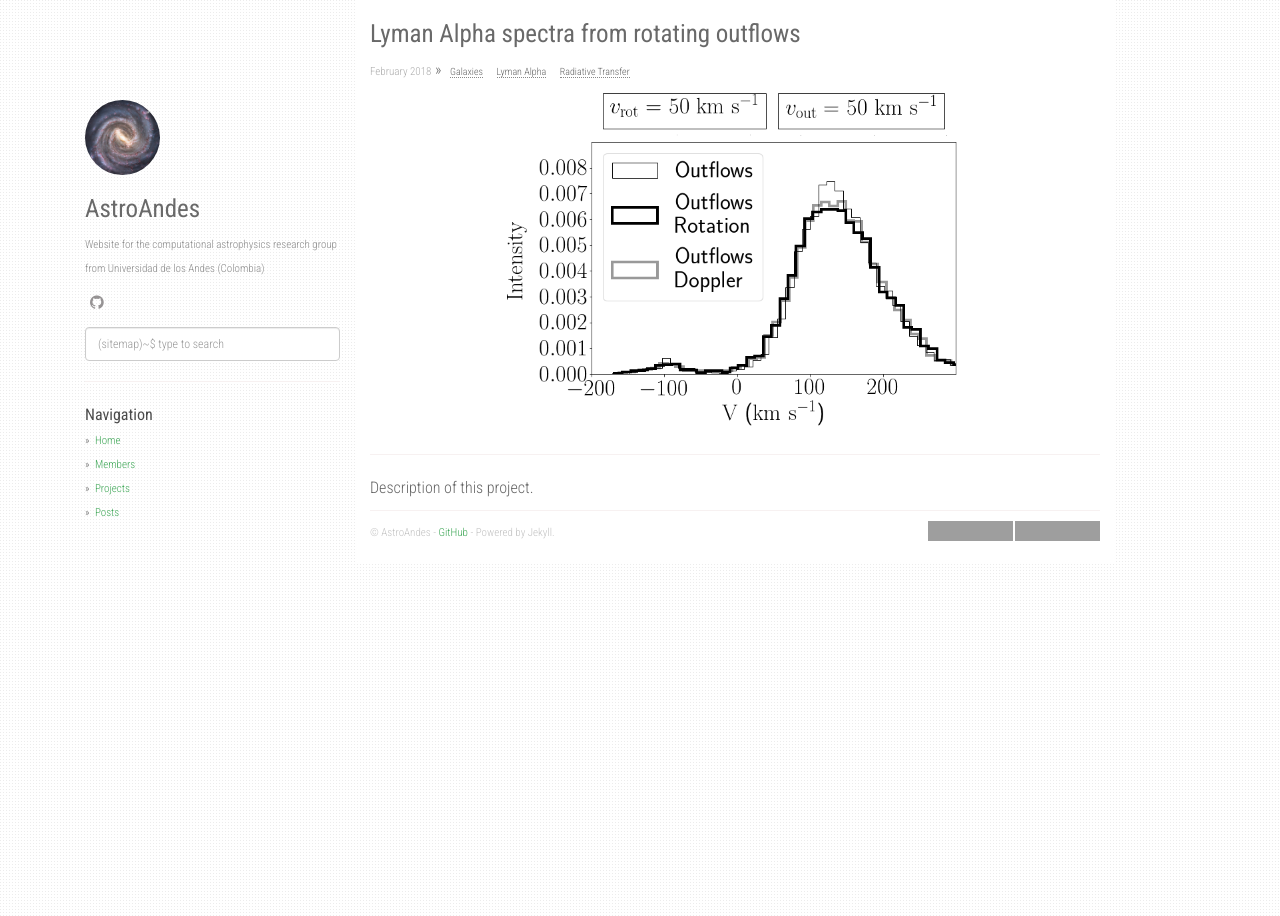
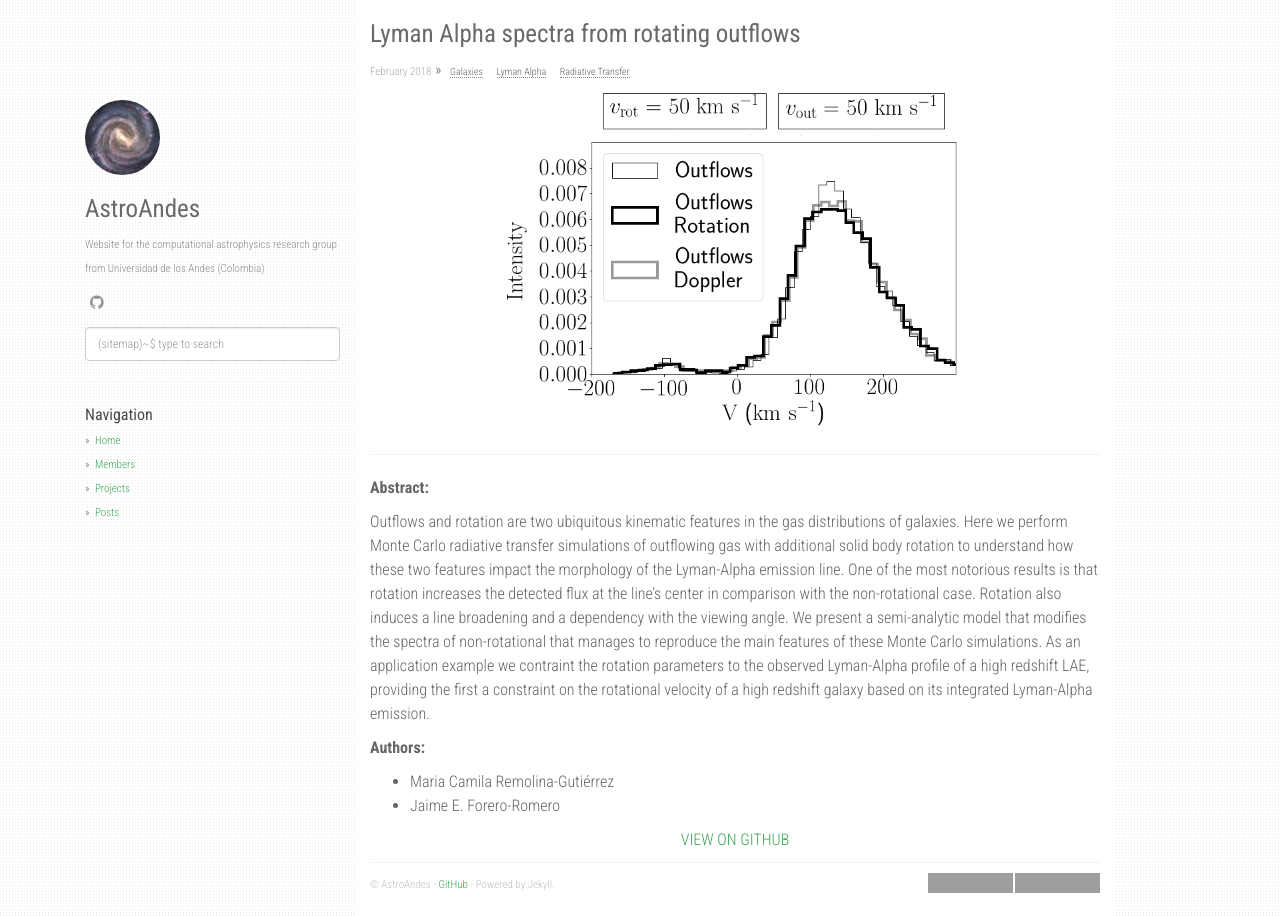
Before and after one commit to astroandes/astroandes.github.io, a Jekyll site: the page built from _project/lya_rotationoutflows.md, in a window 1280 px wide. Built offline with Jekyll 4.4.1, drawn with Linux system fonts in a browser that asks for light colours; nearby versions of some CDN libraries; grey boxes are pictures that could not be loaded.

Commit message:
updates in projects

```diff
--- a/_project/lya_rotationoutflows.md
+++ b/_project/lya_rotationoutflows.md
@@ -3,4 +3,26 @@ layout: project_single
 title:  "Lyman Alpha spectra from rotating outflows"
 slug: "lya_rotationoutflows"
 ---
-Description of this project.
+**Abstract:**
+
+Outflows and rotation are two ubiquitous kinematic features in the gas
+distributions of galaxies. Here we perform Monte Carlo radiative transfer
+simulations of outflowing gas with additional solid body rotation to understand
+how these two features impact the morphology of the Lyman-Alpha emission line.
+One of the most notorious results is that rotation increases the detected flux
+at the line's center in comparison with the non-rotational case. Rotation also
+induces a line broadening and a dependency with the viewing angle. We present a
+semi-analytic model that modifies the spectra of non-rotational that manages to
+reproduce the main features of these Monte Carlo simulations. As an application
+example we contraint the rotation parameters to the observed Lyman-Alpha profile
+of a high redshift LAE, providing the first a constraint on the rotational
+velocity of a high redshift galaxy based on its integrated Lyman-Alpha emission.
+
+**Authors:**
+
+* Maria Camila Remolina-Gutiérrez
+* Jaime E. Forero-Romero
+
+<center>
+  <a href="https://github.com/astroandes/CLARA_RotationOutflows">VIEW ON GITHUB</a>
+</center>
```
Also changed, not shown: _data/projects.json (+5 -5 lines), _project/ab_velocityvariations.md (renamed from _project/ab_spectralmonitoring.md, +2 -2 lines), static/projects/im_ab_velocityvariations.png (added), static/projects/im_ant_spectralvariations.png (added).
